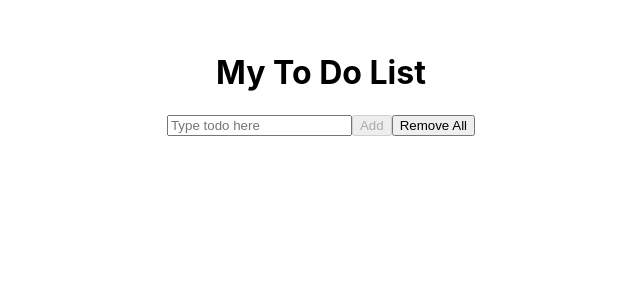
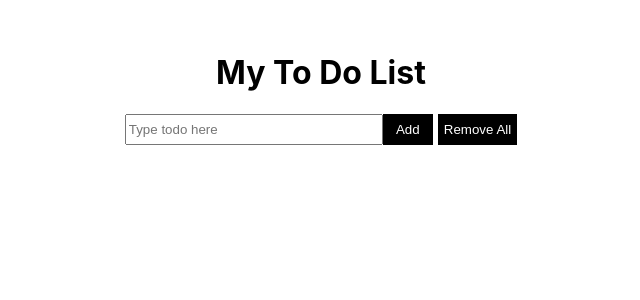
Before and after one commit to lusinharutyunyan/ToDoList-ReactJS, a React (Create React App) app: page / in a window 1280 px wide. Shown: the top 300 px of the page, without its empty margins (319-959 px from the left). Built offline with nearby package versions, Linux system fonts and the light colour scheme.

Commit message:
feat(TodoList.css) : adding css for deleteAll btn

```diff
--- a/src/Components/TodoList.css
+++ b/src/Components/TodoList.css
@@ -1,7 +1,34 @@
-body{
-    padding: 2em;
-    text-align: center;
+body {
+  padding: 2em;
+  text-align: center;
 }
 ul li {
-    list-style-type: none;
+  list-style-type: none;
+  display: flex;
+  justify-content: flex-end;
+  padding: 4px;
 }
+.todoInput {
+  width: 250px;
+  height: 25px;
+}
+.addBtn {
+  height: 31px;
+  width: 50px;
+  background-color: black;
+  color: white;
+  border: none;
+}
+.delAllBtn {
+  height: 31px;
+  margin-left: 5px;
+  background-color: black;
+  color: white;
+  border: none;
+}
+.delItem {
+  margin-left: 10px;
+}
+ul {
+  width: 770px;
+}
```
